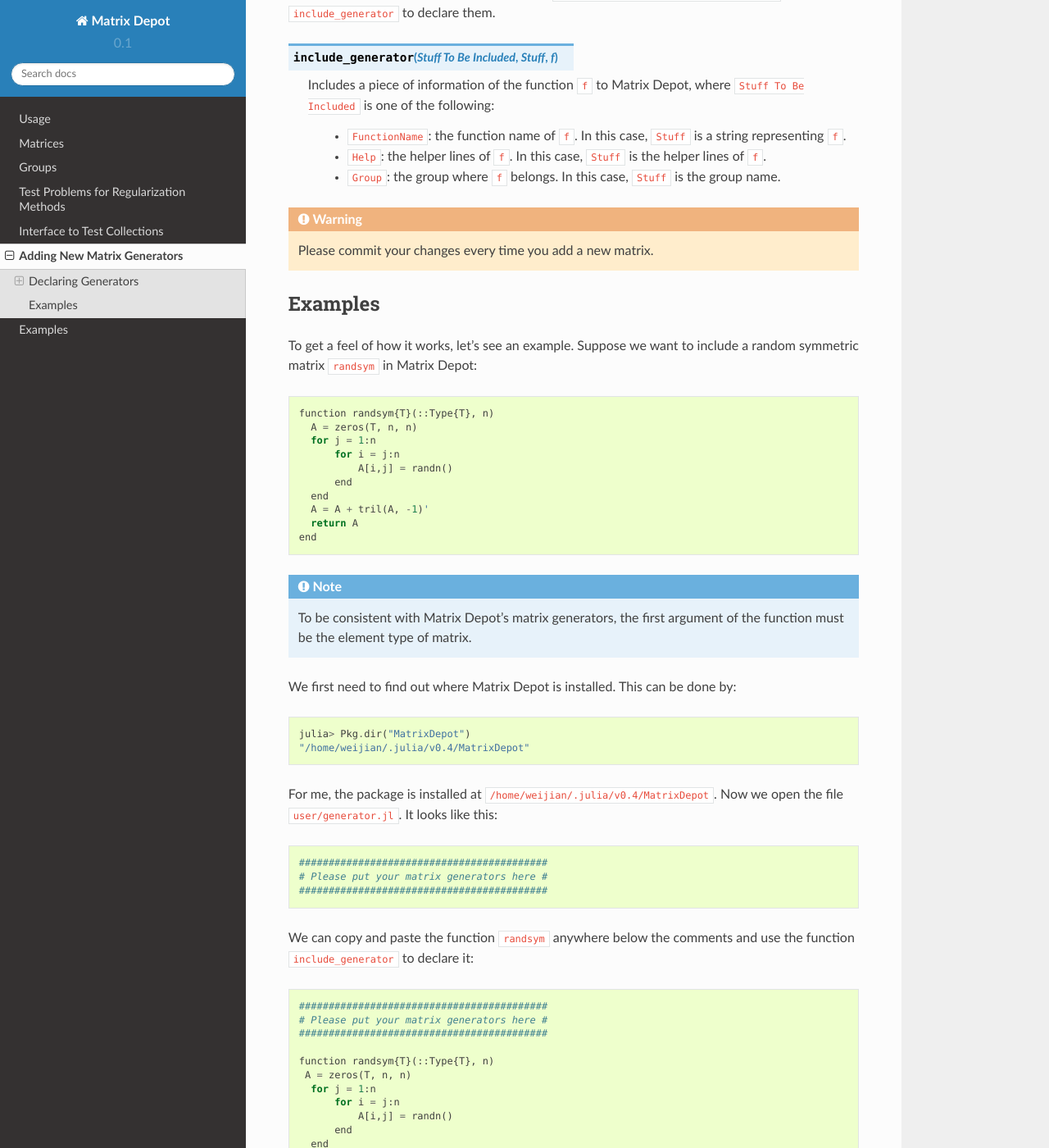
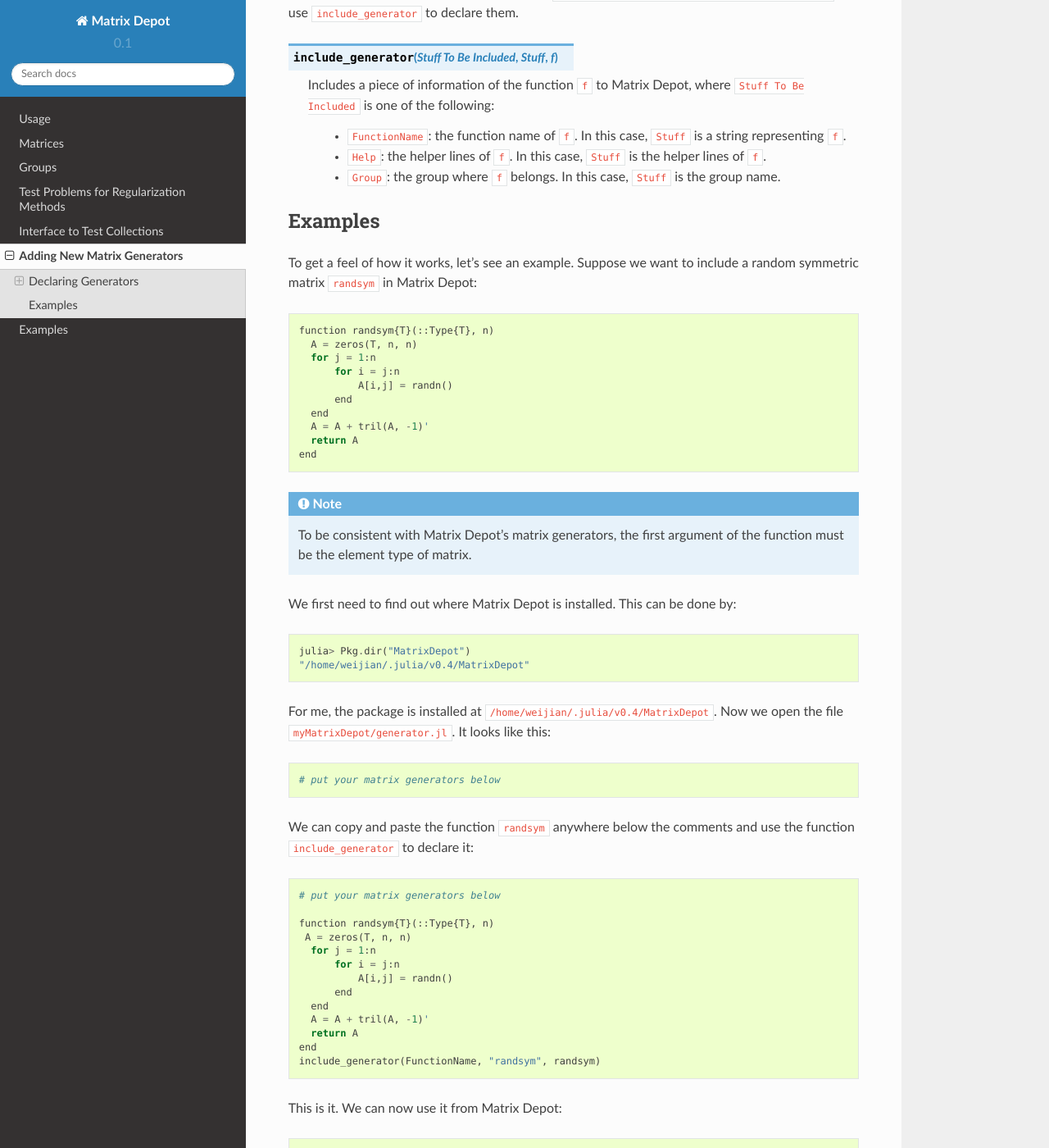
Before and after one commit to JuliaLinearAlgebra/MatrixDepot.jl, a Sphinx documentation site: the page built from doc/user.rst, in a window 1280 px wide and 1400 px high, scrolled down 333 px. Shown: the whole window at 82% size. Built offline with Sphinx 7.4.7 and the Read the Docs theme 2.0.0, drawn with Linux system fonts in a browser that asks for light colours; some of the changed text lies outside the part shown.

Commit message:
update documentation

```diff
--- a/doc/user.rst
+++ b/doc/user.rst
@@ -13,8 +13,8 @@
 --------------------
 
 All we need to do is to code the generators in
-``path/to/MatrixDepot/user/generator.jl`` and use ``include_generator`` to
-declare them.
+``path/to/MatrixDepot/myMatrixDepot/generator.jl`` and use
+``include_generator`` to declare them.
 
 .. function:: include_generator(Stuff To Be Included, Stuff, f)
 
@@ -29,10 +29,6 @@
 
     * ``Group``: the group where ``f`` belongs. In this case,
       ``Stuff`` is the group name.
-
-.. warning::
-
-   Please commit your changes every time you add a new matrix.
 
 Examples
 ---------
@@ -65,20 +61,17 @@
 
 For me, the package is installed at
 ``/home/weijian/.julia/v0.4/MatrixDepot``. Now we open the file
-``user/generator.jl``. It looks like this::
+``myMatrixDepot/generator.jl``. It looks like this::
 
-  ##########################################
-  # Please put your matrix generators here #
-  ##########################################
+
+  # put your matrix generators below
 
 
 We can copy and paste the function ``randsym`` anywhere below the
 comments and use the function ``include_generator`` to declare it::
 
 
-  ##########################################
-  # Please put your matrix generators here #
-  ##########################################
+  # put your matrix generators below
 
   function randsym{T}(::Type{T}, n)
    A = zeros(T, n, n)
@@ -194,3 +187,14 @@
   "wilkinson"
 
 Notice ``randsym`` is now part of the group ``symmetric`` and ``random``.
+
+
+It is good idea to save a copy somewhere else. For example, we
+could save it on GitHub by create a new repository named ``myMatrixDepot``.
+(See https://help.github.com/articles/create-a-repo/ for more details.)
+Then go to the directory ``path/to/MatrixDepot/myMatrixDepot`` and type::
+
+  git init
+  git commit -m "add randsym matrix"
+  get remote add origin https://github.com/your-user-name/myMatrixDepot.git
+  git push -u origin master
```
